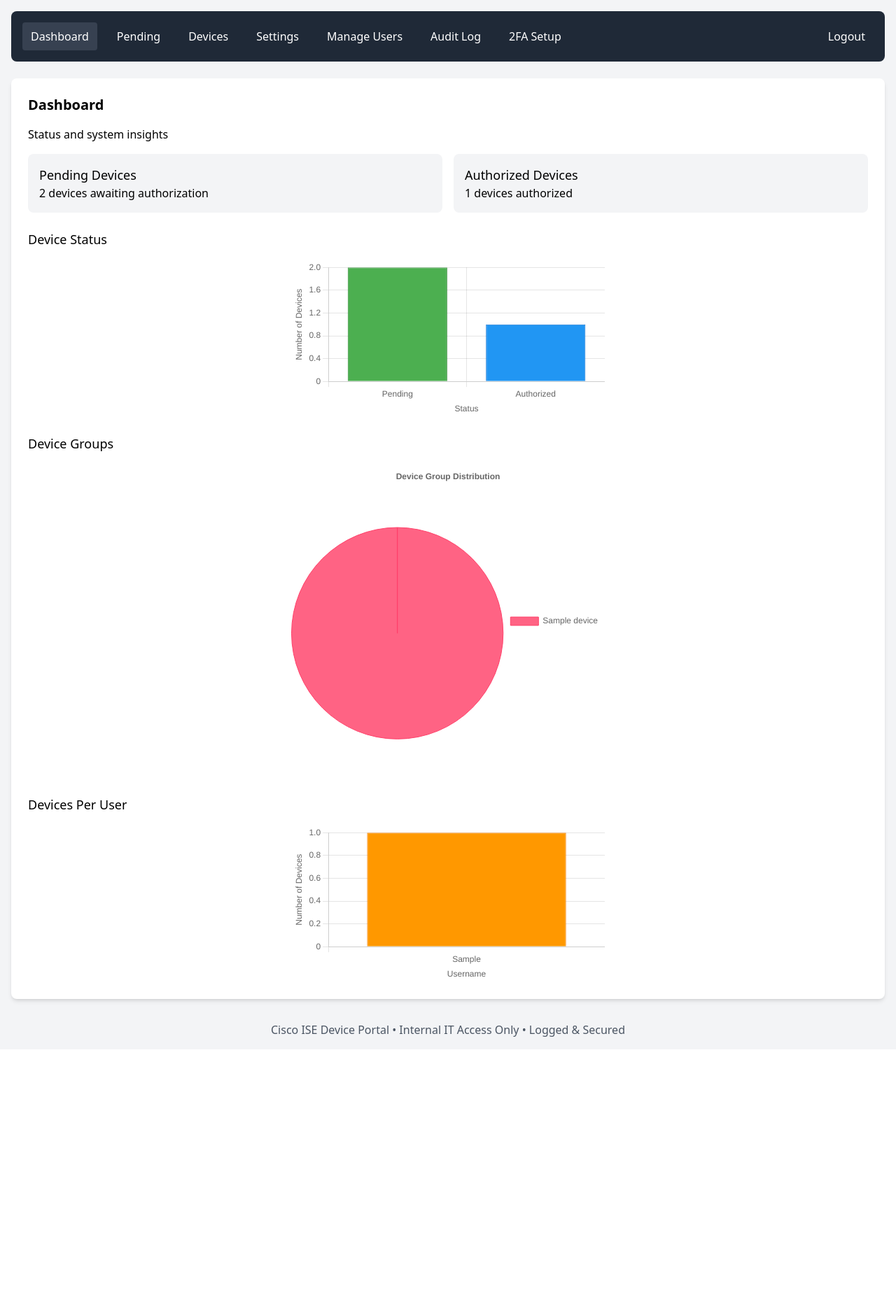
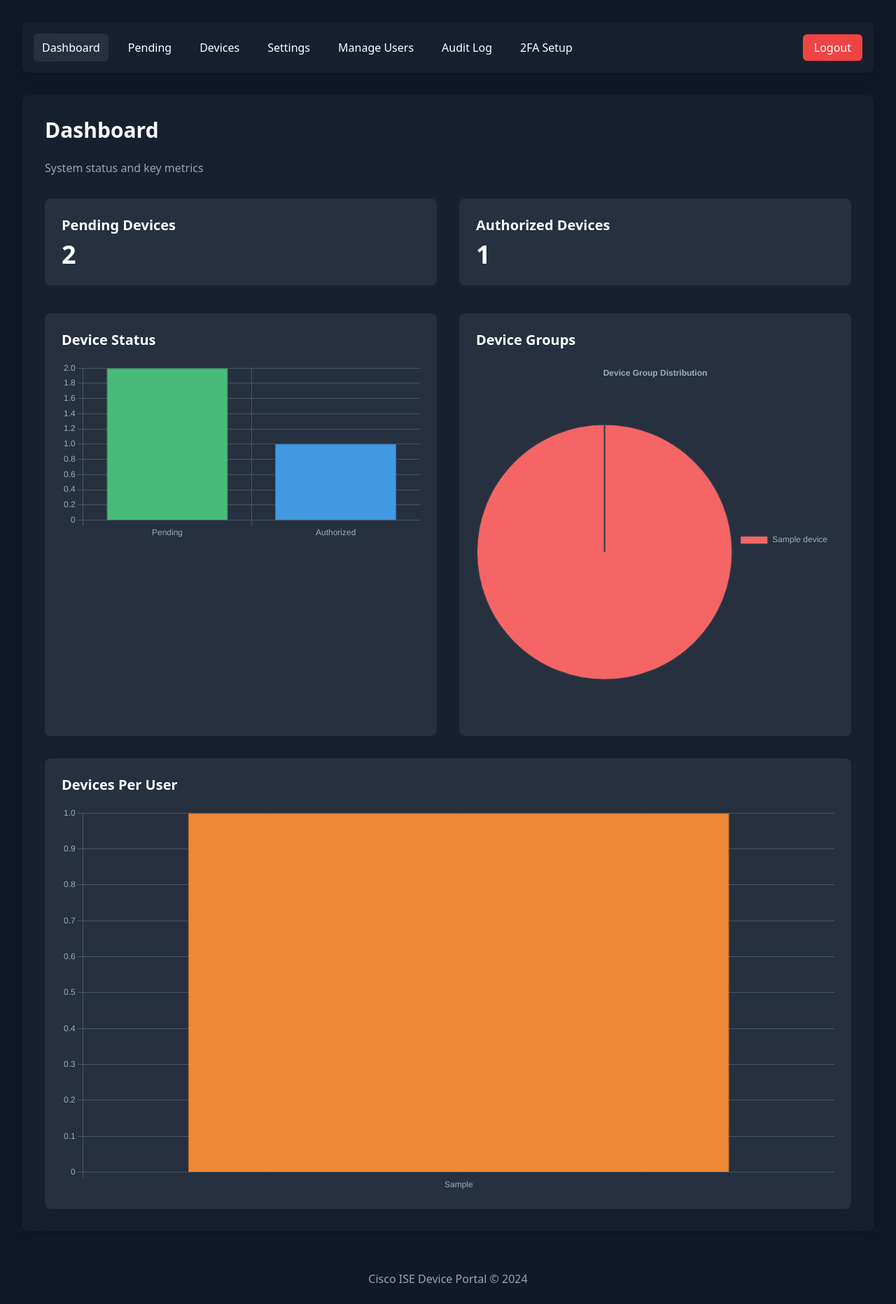
Before and after one commit to jddnd/mab-portal-replit, a Flask app: page / in a window 1280 px wide. Shown: the whole page at 70% size. Before the commit the page ends 1482 px from the top, so only its background shows below. Run offline with Flask 3, Linux system fonts and the light colour scheme; the visitor is signed in with stand-in values (Sample User, id 1); data comes from the database, SQL or seed files in the repository; tables that the repository leaves empty hold one stand-in row (values such as "Sample post"); some libraries are stand-ins or nearby versions.

Commit message:
feat: Modernize the UI
- Update the color scheme and typography
- Improve the overall user experience
- Simplify the navigation

```diff
--- a/templates/base.html
+++ b/templates/base.html
@@ -6,12 +6,12 @@
     <title>Cisco ISE Device Portal</title>
     <script src="https://cdn.tailwindcss.com"></script>
 </head>
-<body class="bg-gray-100">
-    <div class="container mx-auto p-4">
+<body class="bg-gray-900 text-white font-sans">
+    <div class="container mx-auto p-8">
         {% with messages = get_flashed_messages(with_categories=true) %}
             {% if messages %}
                 {% for category, message in messages %}
-                    <div class="bg-{{ 'green' if category == 'success' else 'red' }}-100 border border-{{ 'green' if category == 'success' else 'red' }}-400 text-{{ 'green' if category == 'success' else 'red' }}-700 px-4 py-3 rounded relative mb-4" role="alert">
+                    <div class="bg-{{ 'green' if category == 'success' else 'red' }}-500 text-white px-4 py-3 rounded relative mb-4" role="alert">
                         {{ message }}
                     </div>
                 {% endfor %}
@@ -19,8 +19,8 @@
         {% endwith %}
         {% block content %}{% endblock %}
     </div>
-    <footer class="text-center py-4 text-gray-600">
-        Cisco ISE Device Portal • Internal IT Access Only • Logged & Secured
+    <footer class="text-center py-6 text-gray-400">
+        Cisco ISE Device Portal &copy; 2024
     </footer>
 </body>
 </html>
--- a/templates/portal.html
+++ b/templates/portal.html
@@ -1,55 +1,60 @@
 {% extends "base.html" %}
 {% block content %}
-<nav class="bg-gray-800 text-white p-4 mb-6 rounded-lg">
+<nav class="bg-gray-800/50 backdrop-blur-lg text-white p-4 mb-8 rounded-lg shadow-lg">
     <div class="flex items-center justify-between">
         <div class="flex items-center space-x-4">
-            <a href="{{ url_for('index', page='dashboard') }}" class="hover:bg-gray-700 px-3 py-2 rounded {{ 'bg-gray-700' if page == 'dashboard' else '' }}">Dashboard</a>
+            <a href="{{ url_for('index', page='dashboard') }}" class="hover:bg-gray-700/50 px-3 py-2 rounded-md transition-colors duration-300 {{ 'bg-gray-700/50' if page == 'dashboard' else '' }}">Dashboard</a>
             {% if session['role'] in ['Administrator', 'Approver'] %}
-                <a href="{{ url_for('index', page='pending') }}" class="hover:bg-gray-700 px-3 py-2 rounded {{ 'bg-gray-700' if page == 'pending' else '' }}">Pending</a>
+                <a href="{{ url_for('index', page='pending') }}" class="hover:bg-gray-700/50 px-3 py-2 rounded-md transition-colors duration-300 {{ 'bg-gray-700/50' if page == 'pending' else '' }}">Pending</a>
             {% endif %}
             {% if session['role'] == 'Administrator' %}
-                <a href="{{ url_for('index', page='devices') }}" class="hover:bg-gray-700 px-3 py-2 rounded {{ 'bg-gray-700' if page == 'devices' else '' }}">Devices</a>
-                <a href="{{ url_for('settings') }}" class="hover:bg-gray-700 px-3 py-2 rounded {{ 'bg-gray-700' if page == 'settings' else '' }}">Settings</a>
-                <a href="{{ url_for('manage_users') }}" class="hover:bg-gray-700 px-3 py-2 rounded">Manage Users</a>
-                <a href="{{ url_for('index', page='audit_log') }}" class="hover:bg-gray-700 px-3 py-2 rounded {{ 'bg-gray-700' if page == 'audit_log' else '' }}">Audit Log</a>
+                <a href="{{ url_for('index', page='devices') }}" class="hover:bg-gray-700/50 px-3 py-2 rounded-md transition-colors duration-300 {{ 'bg-gray-700/50' if page == 'devices' else '' }}">Devices</a>
+                <a href="{{ url_for('settings') }}" class="hover:bg-gray-700/50 px-3 py-2 rounded-md transition-colors duration-300 {{ 'bg-gray-700/50' if page == 'settings' else '' }}">Settings</a>
+                <a href="{{ url_for('manage_users') }}" class="hover:bg-gray-700/50 px-3 py-2 rounded-md transition-colors duration-300">Manage Users</a>
+                <a href="{{ url_for('index', page='audit_log') }}" class="hover:bg-gray-700/50 px-3 py-2 rounded-md transition-colors duration-300 {{ 'bg-gray-700/50' if page == 'audit_log' else '' }}">Audit Log</a>
             {% endif %}
-            <a href="{{ url_for('two_factor_setup') }}" class="hover:bg-gray-700 px-3 py-2 rounded">2FA Setup</a>
+            <a href="{{ url_for('two_factor_setup') }}" class="hover:bg-gray-700/50 px-3 py-2 rounded-md transition-colors duration-300">2FA Setup</a>
         </div>
         <div>
-            <a href="{{ url_for('logout') }}" class="hover:bg-gray-700 px-3 py-2 rounded">Logout</a>
+            <a href="{{ url_for('logout') }}" class="bg-red-500 hover:bg-red-600 px-4 py-2 rounded-md transition-colors duration-300">Logout</a>
         </div>
     </div>
 </nav>
 
 {% if page == 'dashboard' %}
-<div class="bg-white p-6 rounded-lg shadow-md">
-    <h2 class="text-xl font-semibold mb-4">Dashboard</h2>
-    <p>Status and system insights</p>
-    <div class="grid grid-cols-1 md:grid-cols-2 gap-4 mt-4">
-        <div class="bg-gray-100 p-4 rounded-lg">
-            <h3 class="text-lg font-medium">Pending Devices</h3>
-            <p>{{ chart_data.pending_count }} devices awaiting authorization</p>
+<div class="bg-gray-800/50 backdrop-blur-lg p-8 rounded-lg shadow-lg">
+    <h2 class="text-3xl font-bold mb-6">Dashboard</h2>
+    <p class="text-gray-400 mb-8">System status and key metrics</p>
+    <div class="grid grid-cols-1 md:grid-cols-2 gap-8">
+        <div class="bg-gray-700/50 p-6 rounded-lg">
+            <h3 class="text-xl font-semibold mb-2">Pending Devices</h3>
+            <p class="text-4xl font-bold">{{ chart_data.pending_count }}</p>
         </div>
-        <div class="bg-gray-100 p-4 rounded-lg">
-            <h3 class="text-lg font-medium">Authorized Devices</h3>
-            <p>{{ chart_data.authorized_count }} devices authorized</p>
+        <div class="bg-gray-700/50 p-6 rounded-lg">
+            <h3 class="text-xl font-semibold mb-2">Authorized Devices</h3>
+            <p class="text-4xl font-bold">{{ chart_data.authorized_count }}</p>
         </div>
     </div>
-    <div class="mt-6">
-        <h3 class="text-lg font-medium mb-4">Device Status</h3>
-        <canvas id="deviceStatusChart" class="w-full max-w-md mx-auto"></canvas>
-    </div>
-    <div class="mt-6">
-        <h3 class="text-lg font-medium mb-4">Device Groups</h3>
-        <canvas id="groupDistributionChart" class="w-full max-w-md mx-auto"></canvas>
-    </div>
-    <div class="mt-6">
-        <h3 class="text-lg font-medium mb-4">Devices Per User</h3>
-        <canvas id="userDeviceChart" class="w-full max-w-md mx-auto"></canvas>
+    <div class="mt-10 grid grid-cols-1 lg:grid-cols-2 gap-8">
+        <div class="bg-gray-700/50 p-6 rounded-lg">
+            <h3 class="text-xl font-semibold mb-4">Device Status</h3>
+            <canvas id="deviceStatusChart"></canvas>
+        </div>
+        <div class="bg-gray-700/50 p-6 rounded-lg">
+            <h3 class="text-xl font-semibold mb-4">Device Groups</h3>
+            <canvas id="groupDistributionChart"></canvas>
+        </div>
+        <div class="bg-gray-700/50 p-6 rounded-lg col-span-1 lg:col-span-2">
+            <h3 class="text-xl font-semibold mb-4">Devices Per User</h3>
+            <canvas id="userDeviceChart"></canvas>
+        </div>
     </div>
 </div>
 <script src="https://cdn.jsdelivr.net/npm/chart.js"></script>
 <script>
+    Chart.defaults.color = '#a0aec0';
+    Chart.defaults.borderColor = '#4a5568';
+
     const deviceStatusChart = new Chart(document.getElementById('deviceStatusChart'), {
         type: 'bar',
         data: {
@@ -57,18 +62,15 @@
             datasets: [{
                 label: 'Device Count',
                 data: [{{ chart_data.pending_count }}, {{ chart_data.authorized_count }}],
-                backgroundColor: ['#4CAF50', '#2196F3'],
-                borderColor: ['#388E3C', '#1976D2'],
+                backgroundColor: ['#48bb78', '#4299e1'],
+                borderColor: ['#38a169', '#3182ce'],
                 borderWidth: 1
             }]
         },
         options: {
             scales: {
-                y: {
-                    beginAtZero: true,
-                    title: { display: true, text: 'Number of Devices' }
-                },
-                x: { title: { display: true, text: 'Status' } }
+                y: { beginAtZero: true, grid: { color: '#4a5568' } },
+                x: { grid: { color: '#4a5568' } }
             },
             plugins: { legend: { display: false } }
         }
@@ -81,15 +83,15 @@
             datasets: [{
                 label: 'Devices by Group',
                 data: {{ chart_data.group_counts | tojson }},
-                backgroundColor: ['#FF6384', '#36A2EB', '#FFCE56', '#4BC0C0'],
-                borderColor: ['#FF4069', '#1E87D8', '#FFB300', '#3DA8A8'],
-                borderWidth: 1
+                backgroundColor: ['#f56565', '#ed8936', '#ecc94b', '#48bb78', '#4299e1'],
+                borderColor: '#2d3748',
+                borderWidth: 2
             }]
         },
         options: {
             plugins: {
-                legend: { position: 'right' },
-                title: { display: true, text: 'Device Group Distribution' }
+                legend: { position: 'right', labels: { color: '#a0aec0' } },
+                title: { display: true, text: 'Device Group Distribution', color: '#a0aec0' }
             }
         }
     });
@@ -101,18 +103,15 @@
             datasets: [{
                 label: 'Number of Devices',
                 data: {{ chart_data.user_counts | tojson }},
-                backgroundColor: '#FF9800',
-                borderColor: '#F57C00',
+                backgroundColor: '#ed8936',
+                borderColor: '#dd6b20',
                 borderWidth: 1
             }]
         },
         options: {
             scales: {
-                y: {
-                    beginAtZero: true,
-                    title: { display: true, text: 'Number of Devices' }
-                },
-                x: { title: { display: true, text: 'Username' } }
+                y: { beginAtZero: true, grid: { color: '#4a5568' } },
+                x: { grid: { color: '#4a5568' } }
             },
             plugins: { legend: { display: false } }
         }
```
